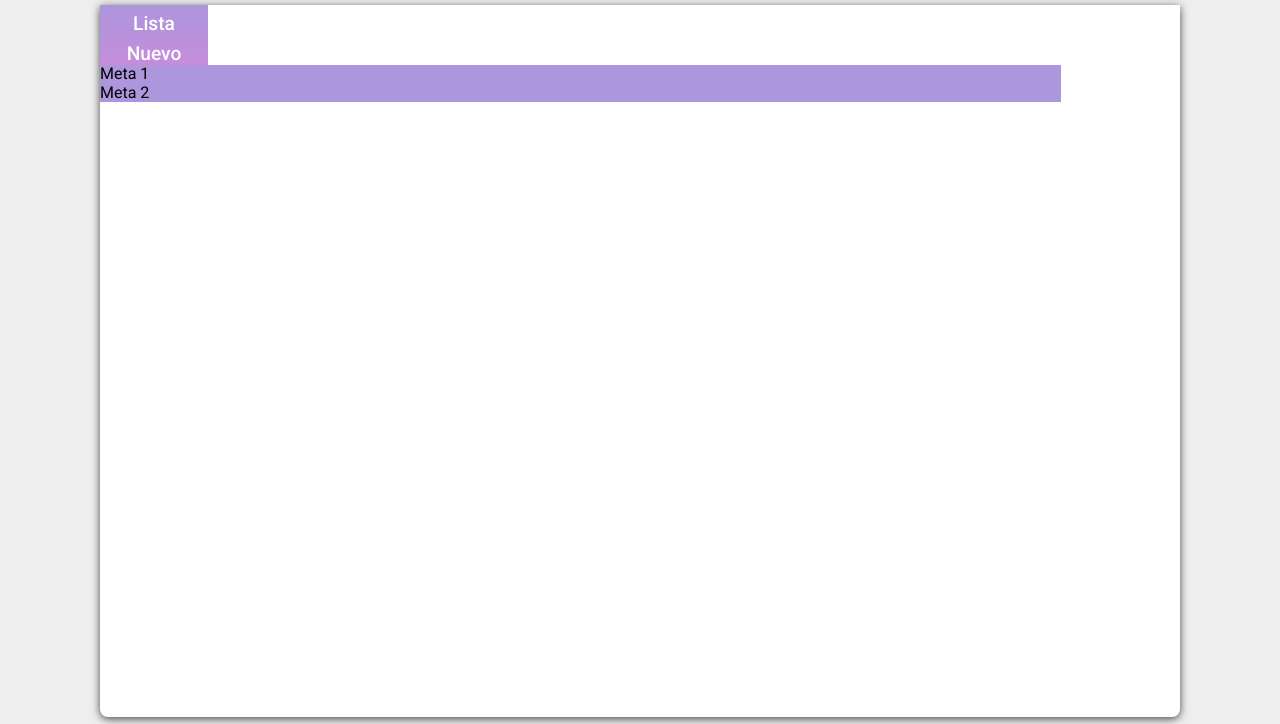
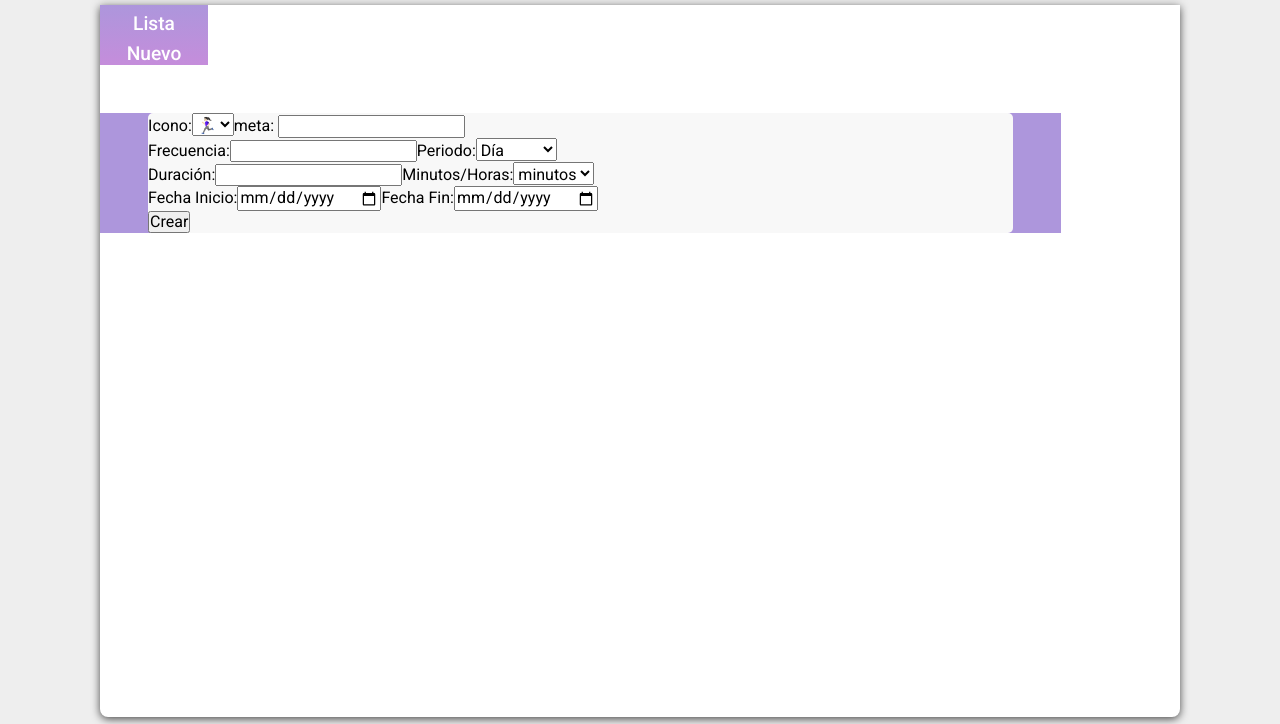
Before and after one commit to JhovanHRmz021/plannext, a website with bundled scripts: page index.html in a window 1280 px wide. Shown: the part 76-800 px from the top of the page. Built offline with nearby package versions, Linux system fonts and the light colour scheme.

Commit message:
Realizando estilos y estructura de form

```diff
--- /dev/null
+++ b/app.js
@@ -0,0 +1,13 @@
+import formulario from "./assets/js/componentes/formulario.js"
+import renderEtiquetas from "./assets/js/componentes/renderEtiqueta.js"
+
+const main = document.querySelector('.main')
+
+
+const div = renderEtiquetas('div')
+// const p = renderEtiquetas('p', 'hola')
+// p.textContent = 'hola'
+const formularios = formulario();
+// div.appendChild(p)
+div.appendChild(formularios)
+main.appendChild(div)
--- /dev/null
+++ b/assets/css/form.css
@@ -0,0 +1,11 @@
+.form {
+    margin: 5% auto;
+    height: 50%;
+    width: 90%;
+    display: flex;
+    flex-direction: column;
+    flex-wrap: wrap;
+    justify-content: space-evenly;
+    border-radius: 5px;
+    background-color: #f8f8f8;
+}
--- a/assets/css/style.css
+++ b/assets/css/style.css
@@ -1,3 +1,4 @@
+@import 'form.css';
 * {
   box-sizing: border-box;
   margin: 0;
--- /dev/null
+++ b/assets/js/componentes/formulario.js
@@ -0,0 +1,184 @@
+import renderEtiquetas from "./renderEtiqueta.js";
+
+const iconoList = ["🏃🏻‍♀️", "📚", "🎁", "🛠️", "💵", "💻", "🏥", "🏕️", "🍲"];
+const periodoList = ["Día", "Semana", "Mes", "Año"];
+
+export default function formulario() {
+  const form = renderEtiquetas("form", "form");
+
+  // Campo Icono
+  const divIcon = renderEtiquetas("div", "icon-meta");
+  const labelIcono = renderEtiquetas("label");
+  labelIcono.textContent = "Icono:";
+  const selectIcono = renderEtiquetas("select");
+  selectIcono.name = "icono";
+  iconoList.forEach((icono) => {
+    const option = renderEtiquetas("option");
+    option.value = icono;
+    option.textContent = icono;
+    selectIcono.appendChild(option);
+  });
+
+  // Campo Meta
+  const labelMeta = renderEtiquetas("label");
+  labelMeta.textContent = 'meta: '
+  const inputMeta = renderEtiquetas("input");
+  inputMeta.type = "text";
+  inputMeta.name = "meta";
+  inputMeta.required = true;
+  divIcon.appendChild(labelIcono)
+  divIcon.appendChild(selectIcono)
+  divIcon.appendChild(labelMeta)
+  divIcon.appendChild(inputMeta)
+
+  // Campo Frecuencia
+  const divPeriodo = renderEtiquetas('div','frecuencia-periodo')
+  const labelFrecuencia = renderEtiquetas("label");
+  labelFrecuencia.textContent = "Frecuencia:";
+  const inputFrecuencia = renderEtiquetas("input");
+  inputFrecuencia.type = "number";
+  inputFrecuencia.name = "frecuencia";
+  inputFrecuencia.required = true;
+
+  // Campo Periodo
+  const labelPeriodo = renderEtiquetas("label");
+  labelPeriodo.textContent = "Periodo:";
+  const selectPeriodo = renderEtiquetas("select");
+  selectPeriodo.name = "periodo";
+  periodoList.forEach((periodo) => {
+    const option = renderEtiquetas("option");
+    option.value = periodo.toLowerCase();
+    option.textContent = periodo;
+    selectPeriodo.appendChild(option);
+  });
+  divPeriodo.appendChild(labelFrecuencia)
+  divPeriodo.appendChild(inputFrecuencia)
+  divPeriodo.appendChild(labelPeriodo)
+  divPeriodo.appendChild(selectPeriodo)
+
+  // Campo Duración
+  const labelDuracion = renderEtiquetas("label");
+  const divDuracion = renderEtiquetas('div', 'duracion-min');
+  labelDuracion.textContent = "Duración:";
+  const inputDuracion = renderEtiquetas("input");
+  inputDuracion.type = "number";
+  inputDuracion.name = "duracion";
+  inputDuracion.required = true;
+  divDuracion.appendChild(labelDuracion)
+  divDuracion.appendChild(inputDuracion)
+
+  // Campo Minutos/Horas
+  const labelMinHr = renderEtiquetas("label");
+  labelMinHr.textContent = "Minutos/Horas:";
+  const selectMinHr = renderEtiquetas("select");
+  selectMinHr.name = "min_hr";
+  ["minutos", "hora"].forEach((unidad) => {
+    const option = renderEtiquetas("option");
+    option.value = unidad;
+    option.textContent = unidad;
+    selectMinHr.appendChild(option);
+  });
+  divDuracion.append(labelMinHr)
+  divDuracion.append(selectMinHr)
+
+  // Campo Repeticiones
+  const labelRepeticiones = renderEtiquetas("label");
+  const divRepeticiones = renderEtiquetas('div', 'rep-total');
+  labelRepeticiones.textContent = "Repeticiones:";
+  const inputRepeticiones = document.createElement("input");
+  inputRepeticiones.type = "number";
+  inputRepeticiones.name = "repeticiones";
+  inputRepeticiones.required = true;
+  divRepeticiones.appendChild(labelRepeticiones)
+  divRepeticiones.appendChild(inputRepeticiones)
+
+  // Campo Total de Repeticiones
+  const labelTotalRepeticiones = renderEtiquetas("label");
+  labelTotalRepeticiones.textContent = "Total de Repeticiones:";
+  const inputTotalRepeticiones = renderEtiquetas("input");
+  inputTotalRepeticiones.type = "number";
+  inputTotalRepeticiones.name = "total_repeticiones";
+  inputTotalRepeticiones.required = true;
+  divRepeticiones.appendChild(labelTotalRepeticiones)
+  divRepeticiones.appendChild(inputTotalRepeticiones)
+
+  // Campo Fecha Inicio
+  const labelFechaInicio = renderEtiquetas("label");
+  const divFecha = renderEtiquetas('div', 'fechas');
+  labelFechaInicio.textContent = "Fecha Inicio:";
+  const inputFechaInicio = renderEtiquetas("input");
+  inputFechaInicio.type = "date";
+  inputFechaInicio.name = "fecha_inicio";
+  inputFechaInicio.required = true;
+  divFecha.appendChild(labelFechaInicio)
+  divFecha.appendChild(inputFechaInicio)
+
+  // Campo Fecha Fin
+  const labelFechaFin = renderEtiquetas("label");
+  labelFechaFin.textContent = "Fecha Fin:";
+  const inputFechaFin = renderEtiquetas("input");
+  inputFechaFin.type = "date";
+  inputFechaFin.name = "fecha_fin";
+  inputFechaFin.required = true;
+  divFecha.appendChild(labelFechaFin)
+  divFecha.appendChild(inputFechaFin)
+
+  // Botón Crear
+  const botonCrear = renderEtiquetas("button");
+  const divButton = renderEtiquetas('div', 'botones');
+  botonCrear.textContent = "Crear";
+  divButton.appendChild(botonCrear)
+
+  // Agregar evento al formulario
+  form.addEventListener("submit", (event) => {
+    event.preventDefault(); // Evitar recarga
+    const nuevaMeta = {
+      id: Date.now().toString(), // Generar ID único
+      icono: selectIcono.value,
+      meta: inputMeta.value,
+      frecuencia: inputFrecuencia.value,
+      periodo: selectPeriodo.value,
+      duracion: inputDuracion.value,
+      min_hr: selectMinHr.value,
+      repeticiones: inputRepeticiones.value,
+      total_repeticiones: inputTotalRepeticiones.value,
+      fecha_inicio: inputFechaInicio.value,
+      fecha_fin: inputFechaFin.value,
+    };
+    console.log("Nueva meta creada:", nuevaMeta);
+    form.reset(); // Limpiar formulario
+  });
+
+  // Añadir elementos al formulario
+  form.append(
+    // labelIcono,
+    // selectIcono,
+    divIcon,
+    // labelMeta,
+    // inputMeta,
+    // labelFrecuencia,
+    // inputFrecuencia,
+    // labelPeriodo,
+    // selectPeriodo,
+    divPeriodo,
+    // labelDuracion,
+    // inputDuracion,
+    // labelMinHr,
+    // selectMinHr,
+    divDuracion,
+    // labelRepeticiones,
+    // inputRepeticiones,
+    // labelTotalRepeticiones,
+    // inputTotalRepeticiones,
+    // divRepeticiones,
+    // labelFechaInicio,
+    // inputFechaInicio,
+    // labelFechaFin,
+    // inputFechaFin,
+    divFecha,
+    divButton
+    // botonCrear
+  );
+
+  return form;
+}
--- /dev/null
+++ b/assets/js/componentes/renderEtiqueta.js
@@ -0,0 +1,7 @@
+export default function renderEtiquetas(etiqueta, clase) {
+    const render = document.createElement(etiqueta)
+    if(clase != null) {
+        render.classList.add(clase)
+    }
+    return render;
+}
--- a/index.html
+++ b/index.html
@@ -25,9 +25,8 @@
             <a href="nuevo">Nuevo</a>
         </div>
         <div class="main">
-            <p>Meta 1</p>
-            <p>Meta 2</p>
         </div>
     </main>
+    <script type="module" src="app.js"></script>
 </body>
 </html>
```
Also changed, not shown: assets/js/navegar.js (added).
